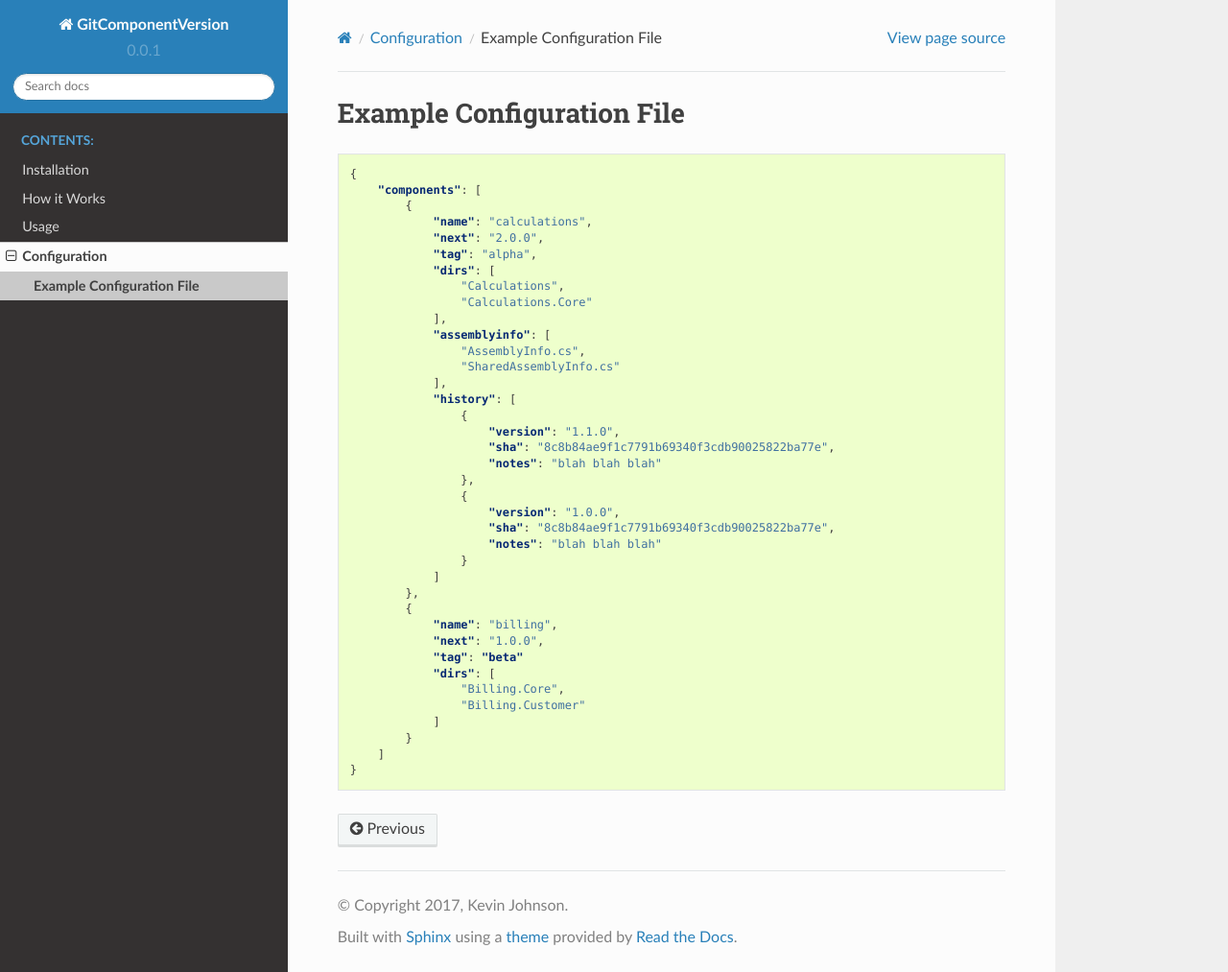
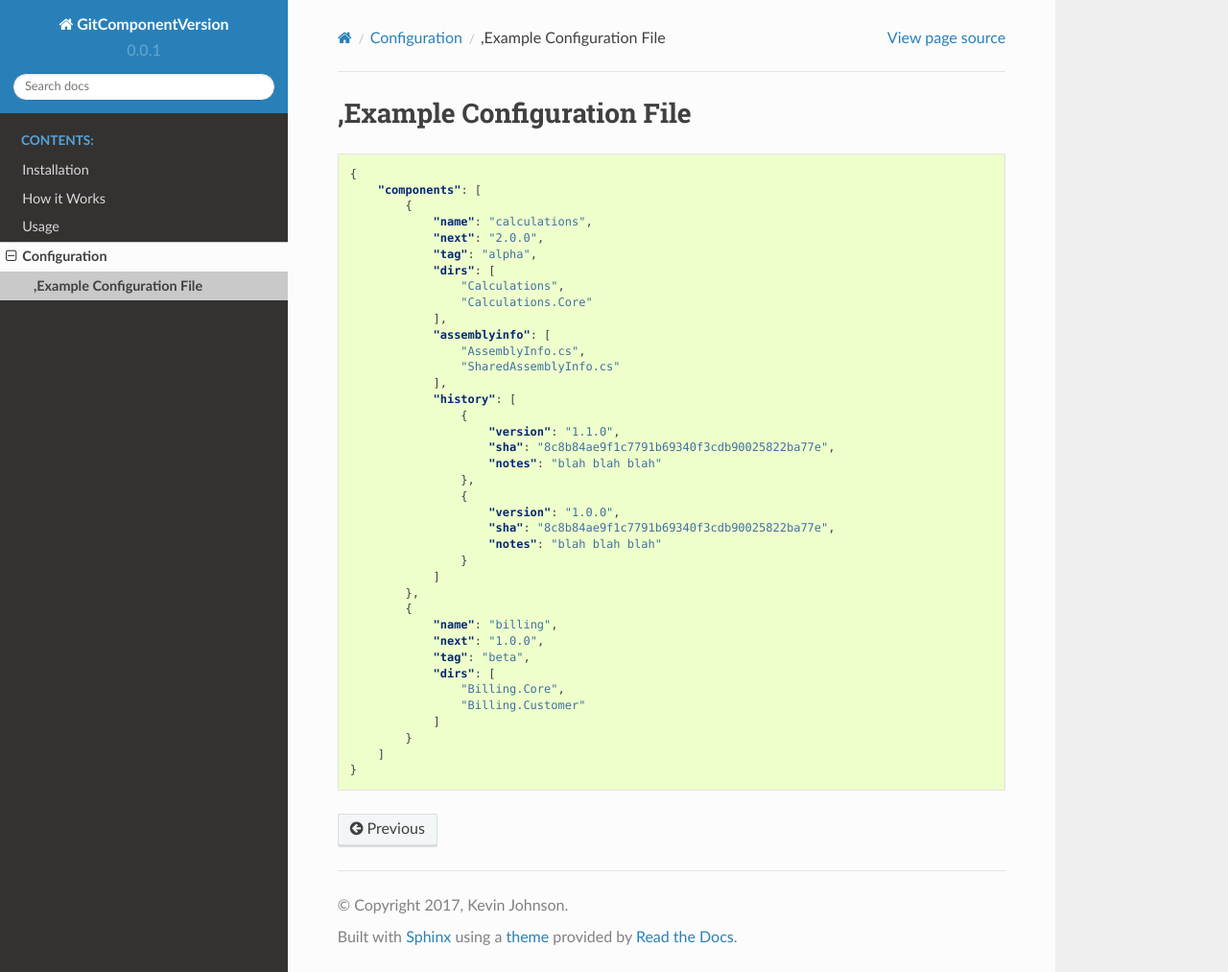
Before and after one commit to kjjuno/GitComponentVersion, a Sphinx documentation site: the page built from docs/source/configuration/example.rst, in a window 1280 px wide and 1013 px high. Shown: the whole window at 96% size. Built offline with Sphinx 7.4.7 and the Read the Docs theme 2.0.0, drawn with Linux system fonts in a browser that asks for light colours.

```diff
--- a/docs/source/configuration/example.rst
+++ b/docs/source/configuration/example.rst
@@ -1,4 +1,4 @@
-Example Configuration File
+,Example Configuration File
 ==========================
 
 .. code-block:: json
@@ -33,7 +33,7 @@ Example Configuration File
             {
                 "name": "billing",
                 "next": "1.0.0",
-                "tag": "beta"
+                "tag": "beta",
                 "dirs": [
                     "Billing.Core",
                     "Billing.Customer"
```
